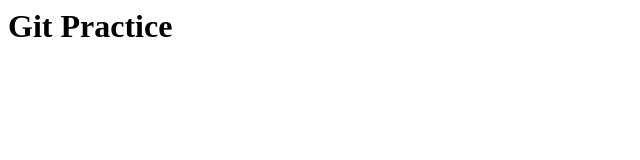
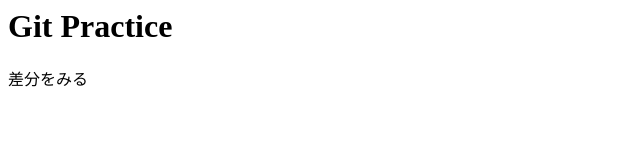
Before and after one commit to nozo-h/git_practice, a plain HTML site: page index.html in a window 1280 px wide. Shown: the whole page, without its empty margins (0-640 px from the left). Drawn offline with Linux system fonts and the light colour scheme.

Commit message:
差分を追加１

```diff
--- a/index.html
+++ b/index.html
@@ -1 +1,2 @@
 <h1>Git Practice</h1>
+<p>差分をみる</p>
```
